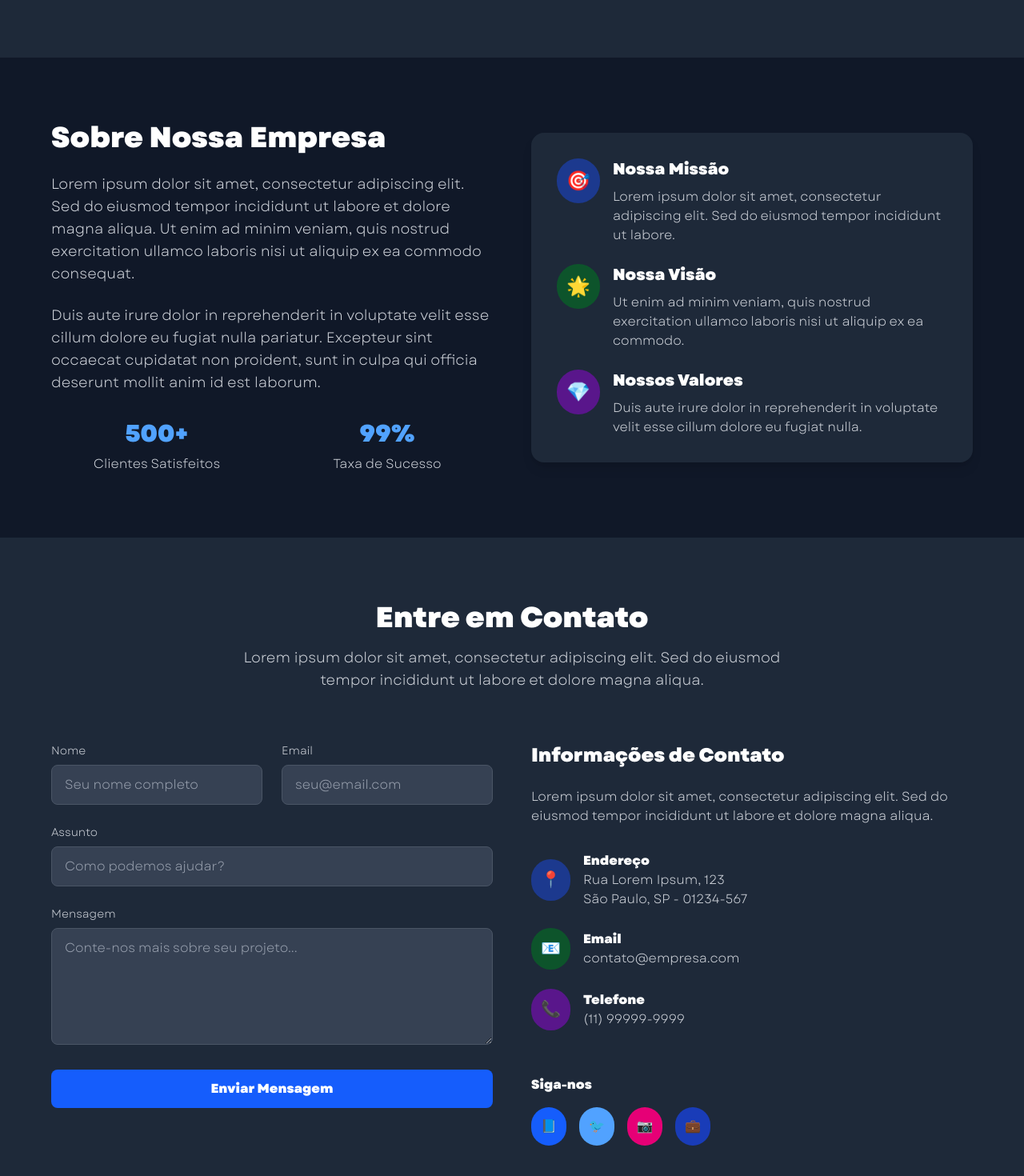
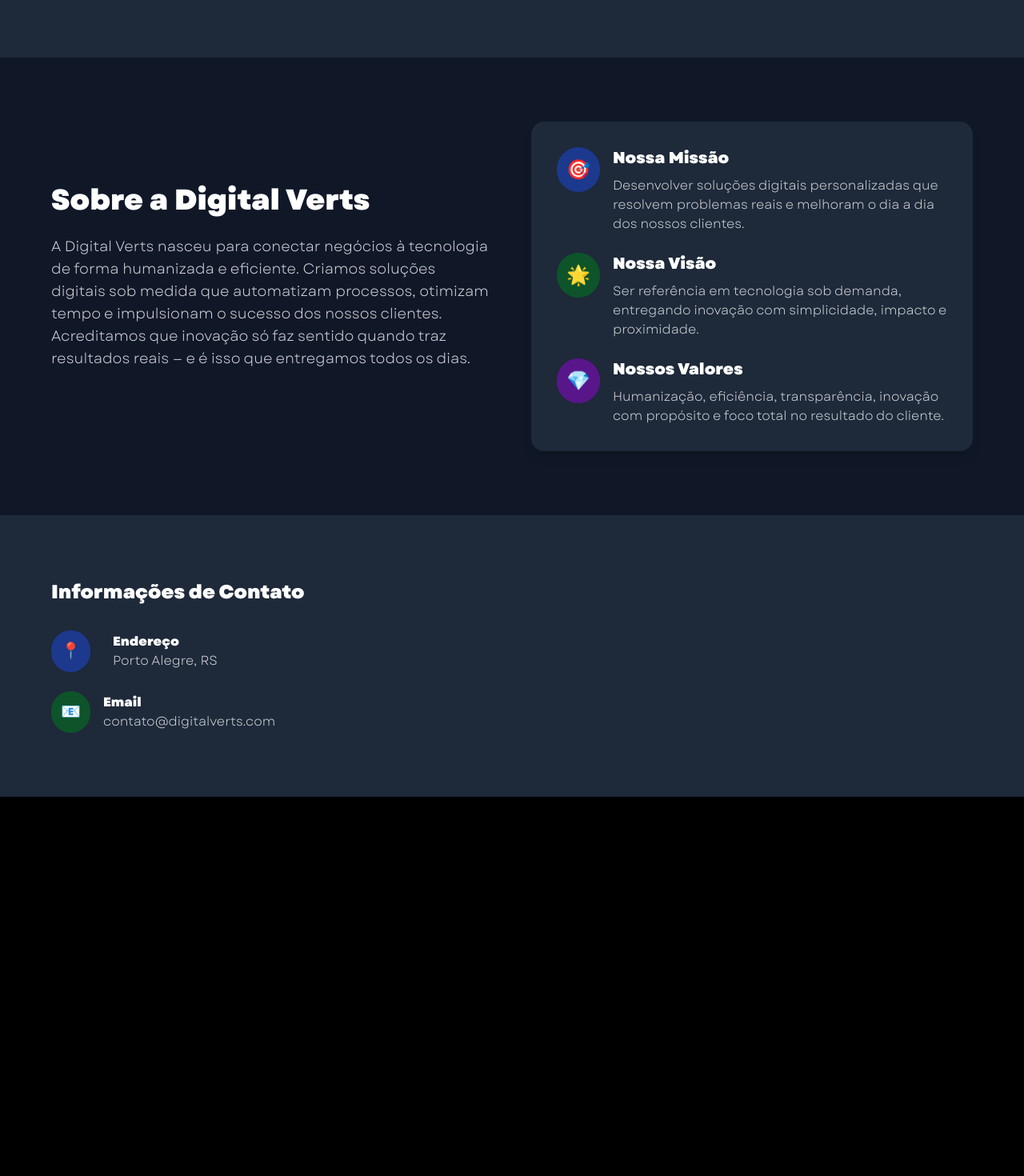
Before and after one commit to xophantom/digitalverts, a Next.js app: page / in a window 1280 px wide. Shown: the part 1552-3022 px from the top of the page at 80% size. After the commit the page ends 2548 px from the top, so only its background shows below. Built offline with nearby package versions, Linux system fonts and the light colour scheme.

Commit message:
feat: add texts

```diff
--- a/src/components/sections/AboutSection.tsx
+++ b/src/components/sections/AboutSection.tsx
@@ -1,6 +1,6 @@
-'use client';
+"use client";
 
-import React from 'react';
+import React from "react";
 
 export default function AboutSection() {
   return (
@@ -10,25 +10,16 @@ export default function AboutSection() {
           {/* Coluna da esquerda */}
           <div className="scroll-animate">
             <h2 className="text-3xl md:text-4xl font-bold text-white mb-6">
-              Sobre Nossa Empresa
+              Sobre a Digital Verts
             </h2>
             <p className="text-lg text-gray-300 mb-6">
-              Lorem ipsum dolor sit amet, consectetur adipiscing elit. Sed do eiusmod tempor incididunt ut labore et dolore magna aliqua. Ut enim ad minim veniam, quis nostrud exercitation ullamco laboris nisi ut aliquip ex ea commodo consequat.
+              A Digital Verts nasceu para conectar negócios à tecnologia de
+              forma humanizada e eficiente. Criamos soluções digitais sob medida
+              que automatizam processos, otimizam tempo e impulsionam o sucesso
+              dos nossos clientes. Acreditamos que inovação só faz sentido
+              quando traz resultados reais — e é isso que entregamos todos os
+              dias.
             </p>
-            <p className="text-lg text-gray-300 mb-8">
-              Duis aute irure dolor in reprehenderit in voluptate velit esse cillum dolore eu fugiat nulla pariatur. Excepteur sint occaecat cupidatat non proident, sunt in culpa qui officia deserunt mollit anim id est laborum.
-            </p>
-
-            <div className="grid grid-cols-2 gap-6">
-              <div className="text-center">
-                <div className="text-3xl font-bold text-blue-400 mb-2">500+</div>
-                <div className="text-gray-300">Clientes Satisfeitos</div>
-              </div>
-              <div className="text-center">
-                <div className="text-3xl font-bold text-blue-400 mb-2">99%</div>
-                <div className="text-gray-300">Taxa de Sucesso</div>
-              </div>
-            </div>
           </div>
 
           {/* Coluna da direita */}
@@ -40,9 +31,13 @@ export default function AboutSection() {
                     <span className="text-2xl">🎯</span>
                   </div>
                   <div>
-                    <h3 className="text-xl font-semibold text-white mb-2">Nossa Missão</h3>
+                    <h3 className="text-xl font-semibold text-white mb-2">
+                      Nossa Missão
+                    </h3>
                     <p className="text-gray-300">
-                      Lorem ipsum dolor sit amet, consectetur adipiscing elit. Sed do eiusmod tempor incididunt ut labore.
+                      Desenvolver soluções digitais personalizadas que resolvem
+                      problemas reais e melhoram o dia a dia dos nossos
+                      clientes.
                     </p>
                   </div>
                 </div>
@@ -52,9 +47,12 @@ export default function AboutSection() {
                     <span className="text-2xl">🌟</span>
                   </div>
                   <div>
-                    <h3 className="text-xl font-semibold text-white mb-2">Nossa Visão</h3>
+                    <h3 className="text-xl font-semibold text-white mb-2">
+                      Nossa Visão
+                    </h3>
                     <p className="text-gray-300">
-                      Ut enim ad minim veniam, quis nostrud exercitation ullamco laboris nisi ut aliquip ex ea commodo.
+                      Ser referência em tecnologia sob demanda, entregando
+                      inovação com simplicidade, impacto e proximidade.
                     </p>
                   </div>
                 </div>
@@ -64,9 +62,12 @@ export default function AboutSection() {
                     <span className="text-2xl">💎</span>
                   </div>
                   <div>
-                    <h3 className="text-xl font-semibold text-white mb-2">Nossos Valores</h3>
+                    <h3 className="text-xl font-semibold text-white mb-2">
+                      Nossos Valores
+                    </h3>
                     <p className="text-gray-300">
-                      Duis aute irure dolor in reprehenderit in voluptate velit esse cillum dolore eu fugiat nulla.
+                      Humanização, eficiência, transparência, inovação com
+                      propósito e foco total no resultado do cliente.
                     </p>
                   </div>
                 </div>
--- a/src/components/sections/ContactSection.tsx
+++ b/src/components/sections/ContactSection.tsx
@@ -1,120 +1,50 @@
-'use client';
+"use client";
 
-import React from 'react';
-import { useApi } from '@/context/ApiContext';
+import React from "react";
+// import { useApi } from "@/context/ApiContext";
 
 export default function ContactSection() {
-  const { registerButtonClick } = useApi();
+  // const { registerButtonClick } = useApi();
 
-  const handleSubmit = async (e: React.FormEvent) => {
-    e.preventDefault();
+  // const handleSubmit = async (e: React.FormEvent) => {
+  //   e.preventDefault();
 
-    try {
-      await registerButtonClick('contact-form-submit', 'contact-section', {
-        timestamp: new Date().toISOString(),
-        section: 'contact',
-        formType: 'contact'
-      });
+  //   try {
+  //     await registerButtonClick("contact-form-submit", "contact-section", {
+  //       timestamp: new Date().toISOString(),
+  //       section: "contact",
+  //       formType: "contact",
+  //     });
 
-      alert('Formulário enviado! (Clique registrado)');
-    } catch (error) {
-      console.error('Erro ao registrar clique:', error);
-    }
-  };
+  //     alert("Formulário enviado! (Clique registrado)");
+  //   } catch (error) {
+  //     console.error("Erro ao registrar clique:", error);
+  //   }
+  // };
 
   return (
     <section className="py-20 px-4 bg-gray-800">
       <div className="max-w-6xl mx-auto">
-        <div className="text-center mb-16 scroll-animate">
-          <h2 className="text-3xl md:text-4xl font-bold text-white mb-4">
-            Entre em Contato
-          </h2>
-          <p className="text-lg text-gray-300 max-w-2xl mx-auto">
-            Lorem ipsum dolor sit amet, consectetur adipiscing elit. Sed do eiusmod tempor incididunt ut labore et dolore magna aliqua.
-          </p>
-        </div>
-
         <div className="grid grid-cols-1 lg:grid-cols-2 gap-12">
-          {/* Formulário */}
-          <div className="scroll-animate">
-            <form onSubmit={handleSubmit} className="space-y-6">
-              <div className="grid grid-cols-1 md:grid-cols-2 gap-6">
-                <div>
-                  <label className="block text-sm font-medium text-gray-300 mb-2">
-                    Nome
-                  </label>
-                  <input
-                    type="text"
-                    className="w-full px-4 py-3 border border-gray-600 rounded-lg focus:ring-2 focus:ring-blue-500 focus:border-transparent bg-gray-700 text-white placeholder-gray-400"
-                    placeholder="Seu nome completo"
-                  />
-                </div>
-                <div>
-                  <label className="block text-sm font-medium text-gray-300 mb-2">
-                    Email
-                  </label>
-                  <input
-                    type="email"
-                    className="w-full px-4 py-3 border border-gray-600 rounded-lg focus:ring-2 focus:ring-blue-500 focus:border-transparent bg-gray-700 text-white placeholder-gray-400"
-                    placeholder="seu@email.com"
-                  />
-                </div>
-              </div>
-
-              <div>
-                <label className="block text-sm font-medium text-gray-300 mb-2">
-                  Assunto
-                </label>
-                <input
-                  type="text"
-                  className="w-full px-4 py-3 border border-gray-600 rounded-lg focus:ring-2 focus:ring-blue-500 focus:border-transparent bg-gray-700 text-white placeholder-gray-400"
-                  placeholder="Como podemos ajudar?"
-                />
-              </div>
-
-              <div>
-                <label className="block text-sm font-medium text-gray-300 mb-2">
-                  Mensagem
-                </label>
-                <textarea
-                  rows={5}
-                  className="w-full px-4 py-3 border border-gray-600 rounded-lg focus:ring-2 focus:ring-blue-500 focus:border-transparent bg-gray-700 text-white placeholder-gray-400"
-                  placeholder="Conte-nos mais sobre seu projeto..."
-                />
-              </div>
-
-              <button
-                type="submit"
-                className="w-full bg-blue-600 hover:bg-blue-700 text-white font-semibold py-3 px-8 rounded-lg transition-colors duration-300 transform hover:scale-105"
-              >
-                Enviar Mensagem
-              </button>
-            </form>
-          </div>
-
-          {/* Informações de contato */}
           <div className="scroll-animate">
             <div className="space-y-8">
               <div>
                 <h3 className="text-2xl font-bold text-white mb-6">
                   Informações de Contato
                 </h3>
-                <p className="text-gray-300 mb-8">
+                {/* <p className="text-gray-300 mb-8">
                   Lorem ipsum dolor sit amet, consectetur adipiscing elit. Sed do eiusmod tempor incididunt ut labore et dolore magna aliqua.
-                </p>
+                </p> */}
               </div>
 
               <div className="space-y-6">
-                <div className="flex items-center space-x-4">
+                <div className="flex items-center space-x-7">
                   <div className="bg-blue-900 p-3 rounded-full">
                     <span className="text-xl">📍</span>
                   </div>
                   <div>
                     <h4 className="font-semibold text-white">Endereço</h4>
-                    <p className="text-gray-300">
-                      Rua Lorem Ipsum, 123<br />
-                      São Paulo, SP - 01234-567
-                    </p>
+                    <p className="text-gray-300">Porto Alegre, RS</p>
                   </div>
                 </div>
 
@@ -124,10 +54,10 @@ export default function ContactSection() {
                   </div>
                   <div>
                     <h4 className="font-semibold text-white">Email</h4>
-                    <p className="text-gray-300">contato@empresa.com</p>
+                    <p className="text-gray-300">contato@digitalverts.com</p>
                   </div>
                 </div>
-
+                {/*
                 <div className="flex items-center space-x-4">
                   <div className="bg-purple-900 p-3 rounded-full">
                     <span className="text-xl">📞</span>
@@ -136,37 +66,7 @@ export default function ContactSection() {
                     <h4 className="font-semibold text-white">Telefone</h4>
                     <p className="text-gray-300">(11) 99999-9999</p>
                   </div>
-                </div>
-              </div>
-
-              <div className="pt-6">
-                <h4 className="font-semibold text-white mb-4">Siga-nos</h4>
-                <div className="flex space-x-4">
-                  <button
-                    onClick={() => registerButtonClick('social-facebook', 'contact-section', { platform: 'facebook' })}
-                    className="bg-blue-600 hover:bg-blue-700 text-white p-3 rounded-full transition-colors duration-300"
-                  >
-                    📘
-                  </button>
-                  <button
-                    onClick={() => registerButtonClick('social-twitter', 'contact-section', { platform: 'twitter' })}
-                    className="bg-blue-400 hover:bg-blue-500 text-white p-3 rounded-full transition-colors duration-300"
-                  >
-                    🐦
-                  </button>
-                  <button
-                    onClick={() => registerButtonClick('social-instagram', 'contact-section', { platform: 'instagram' })}
-                    className="bg-pink-600 hover:bg-pink-700 text-white p-3 rounded-full transition-colors duration-300"
-                  >
-                    📷
-                  </button>
-                  <button
-                    onClick={() => registerButtonClick('social-linkedin', 'contact-section', { platform: 'linkedin' })}
-                    className="bg-blue-800 hover:bg-blue-900 text-white p-3 rounded-full transition-colors duration-300"
-                  >
-                    💼
-                  </button>
-                </div>
+                </div> */}
               </div>
             </div>
           </div>
```
